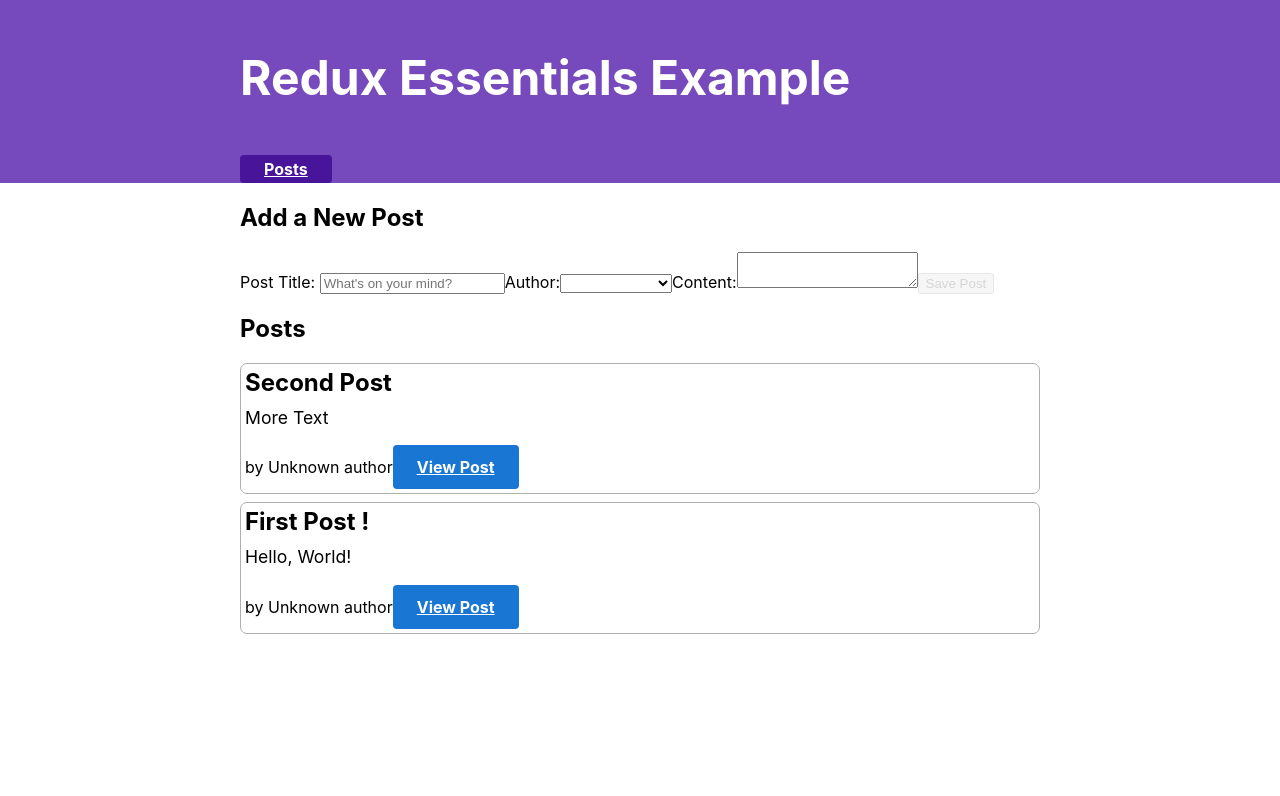
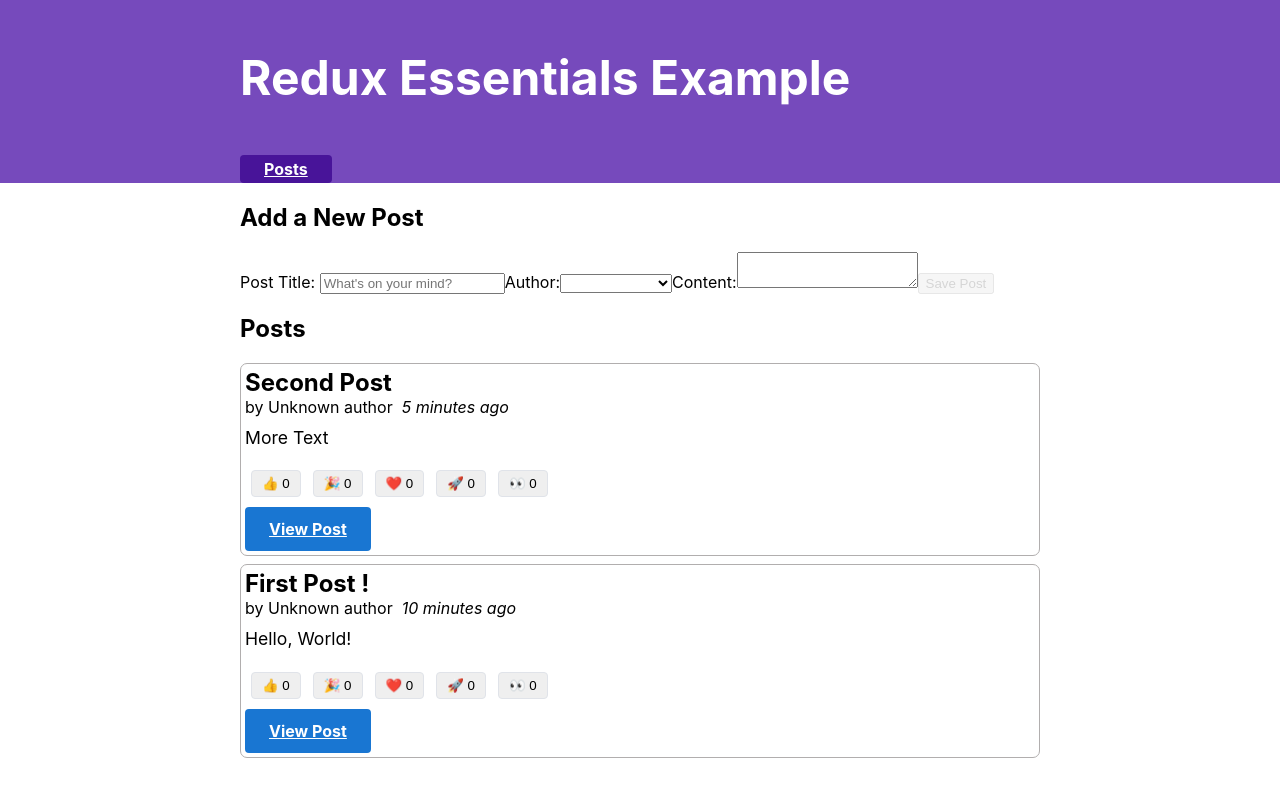
Before and after one commit to clever-wildcard/nicecow-frontend, a React (Create React App) app: page / in a window 1280 px wide. Shown: the top 796 px of the page. Built offline with nearby package versions, Linux system fonts and the light colour scheme; what miragejs, txtgen would draw is missing.

Commit message:
timestamp displays and works. buttons display but don't work

```diff
--- a/src/app/store.js
+++ b/src/app/store.js
@@ -2,11 +2,13 @@ import { configureStore } from '@reduxjs/toolkit'
 
 import postsReducer from '../features/posts/postsSlice'
 import usersReducer from '../features/users/usersSlice'
+import counterReducer from '../features/counter/counterSlice'
 
 export default configureStore({
   reducer: {
     posts: postsReducer,
-    users: usersReducer
+    users: usersReducer,
+    counters: counterReducer
   }
 })
 
--- a/src/features/posts/PostsList.js
+++ b/src/features/posts/PostsList.js
@@ -2,6 +2,8 @@ import React from 'react'
 import { useSelector } from 'react-redux'
 import { Link } from 'react-router-dom'
 import { PostAuthor} from './PostAuthor'
+import { ReactionButtons } from './ReactionButtons'
+import { TimeAgo } from './TimeAgo'
 
 export const PostsList = () => {
     const posts = useSelector(state => state.posts)
@@ -11,8 +13,12 @@ export const PostsList = () => {
     const renderedPosts = orderedPosts.map(post => (
         <article className="post-excerpt" key={post.id}>
             <h3>{post.title}</h3>
+            <div>
+                <PostAuthor userId={post.user} />
+                <TimeAgo timestamp={post.date} />
+            </div>
             <p className="post-content">{post.content.substring(0, 100)}</p>
-            <PostAuthor userId ={post.user} />
+            <ReactionButtons post={post} />
             <Link to={`/posts/${post.id}`} className="button muted-button">
                 View Post
             </Link>
--- a/src/features/posts/SinglePostPage.js
+++ b/src/features/posts/SinglePostPage.js
@@ -1,7 +1,9 @@
 import React from 'react'
 import { useSelector } from 'react-redux'
 import { Link } from 'react-router-dom'
-import {PostAuthor} from './PostAuthor'
+import { PostAuthor } from './PostAuthor'
+import { TimeAgo } from './TimeAgo'
+import {ReactionButtons} from "./ReactionButtons";
 
 export const SinglePostPage = ({ match }) => {
     const { postId } = match.params
@@ -21,8 +23,12 @@ export const SinglePostPage = ({ match }) => {
         <section>
             <article className="post">
                 <h2>{post.title}</h2>
+                <div>
+                    <PostAuthor userId={post.user} />
+                    <TimeAgo timestamp={post.date} />
+                </div>
                 <p className="post-content">{post.content}</p>
-                <PostAuthor userId={post.user} />
+                <ReactionButtons post={post} />
                 <Link to={`/editPost/${post.id}`} className="button">
                     Edit Post
                 </Link>
--- a/src/features/posts/postsSlice.js
+++ b/src/features/posts/postsSlice.js
@@ -6,14 +6,14 @@ const initialState = [
         title: 'First Post !',
         content: 'Hello, World!',
         date: sub(new Date(), { minutes: 10 }).toISOString(),
-        reactions: {thumbsUp: '0', hooray: '0', heart: '0', rocket: '0', eyes: '0'}
+        reactions: {thumbsUp: 0, hooray: 0, heart: 0, rocket: 0, eyes: 0}
         },
     { id: '2',
         title: 'Second Post',
         content: 'More Text',
         date: sub(new Date(), { minutes: 5 }).toISOString(),
-        reactions: {thumbsUp: '0', hooray: '0', heart: '0', rocket: '0', eyes: '0'}
-        }
+        reactions: {thumbsUp: 0, hooray: 0, heart: 0, rocket: 0, eyes: 0 }
+        },
 ]
 
 const postsSlice = createSlice({
@@ -31,14 +31,21 @@ const postsSlice = createSlice({
             reducer(state, action) {
                 state.push(action.payload)
             },
-            prepare(title, content, userId) {
+            prepare(title, content, userId, reactions) {
                 return {
                     payload: {
                         id: nanoid(),
                         date: new Date().toISOString(),
                         title,
                         content,
-                        user: userId
+                        user: userId,
+                        reactions: {
+                            thumbsUp: 0,
+                            hooray: 0,
+                            heart: 0,
+                            rocket: 0,
+                            eyes: 0,
+                        }
                     }
                 }
             }
```
